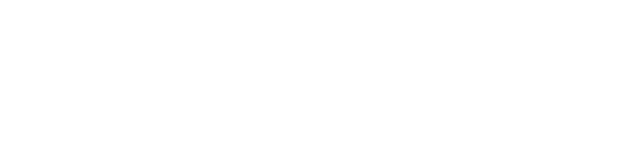
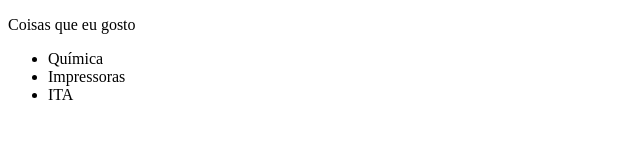
Before and after one commit to igorcarvalhh/Cyperus, a plain HTML site: page index2.html in a window 1280 px wide. Shown: the whole page, without its empty margins (0-640 px from the left). Drawn offline with Linux system fonts and the light colour scheme.

Commit message:
coisas que eu gosto

```diff
--- a/index2.html
+++ b/index2.html
@@ -6,6 +6,12 @@
     <title>Document</title>
 </head>
 <body>
+    <p>Coisas que eu gosto</p>
+    <ul>
+        <li>Química</li>
+        <li>Impressoras</li>
+        <li>ITA</li>
+    </ul>
 
 </body>
 </html>
```
